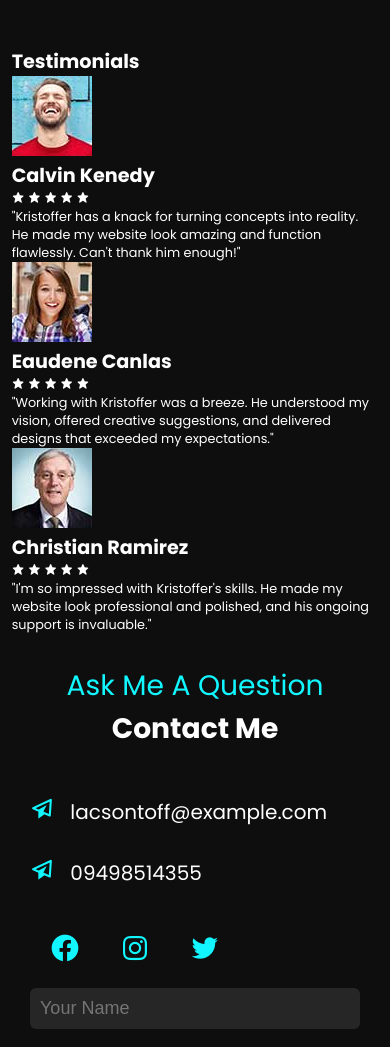
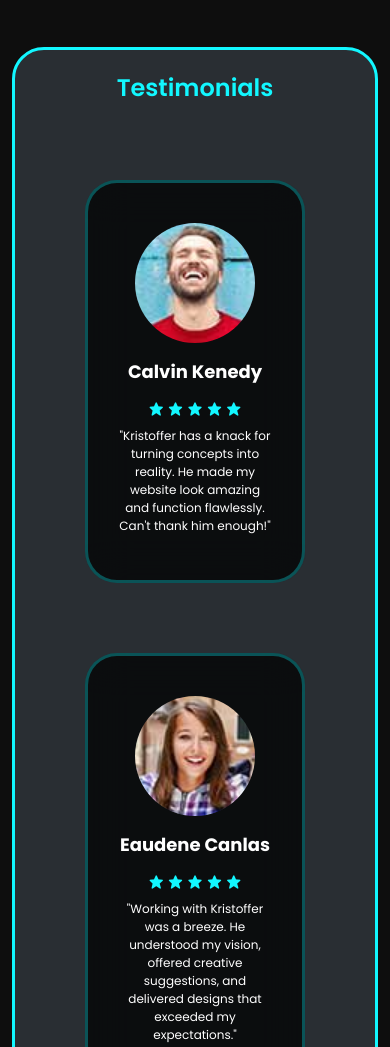
Before and after one commit to Kristoff29/Portfolio, a plain HTML site: page index.html in a window 390 px wide. Shown: the part 5717-6764 px from the top of the page. Drawn offline with nearby package versions, Linux system fonts and the light colour scheme; files whose address does not match are found by name.

Commit message:
Update style.css

```diff
--- a/style.css
+++ b/style.css
@@ -1344,3 +1344,237 @@ form input, form textarea{
       height: 30px;
   }
 }
+
+/* For testimonials */
+
+.testimonials {
+  background: var(--secon-bg-color);
+  border: 3px solid var(--hover-color); /* Add border */
+  border-radius: 32px;
+}
+
+.testimonials-box {
+  display: flex;
+  flex-direction: column;
+  align-items: center;
+  overflow-x: hidden; /* Add this line */
+}
+
+.testimonials-heading {
+  font-size: 52px;
+  font-weight: 600;
+  color: var(--hover-color);
+  margin-bottom: 5px;
+  margin-top: 50px;
+}
+
+.testimonials-box img {
+  width: 192px;
+  border-radius: 50%;
+  margin-top: 20px;
+}
+
+.wrapper {
+  display: flex;
+  flex-wrap: wrap;
+  justify-content: center; /* Center items horizontally */
+  align-items: flex-start; /* Align items at the top */
+  padding: 20px;
+  gap: 100px;
+  max-width: 1200px;
+  margin: 0 auto;
+}
+
+.testimonial-item {
+  background-color: rgba(0, 0, 0, 0.719);
+  backdrop-filter: blur(20px);
+  border: 3px solid rgba(8, 247, 255, 0.3);
+  border-radius: 32px;
+  padding: 30px;
+  cursor: pointer;
+  display: flex;
+  flex-direction: column;
+  justify-content: center;
+  align-items: center;
+  text-align: center;
+  color: white;
+  transition: 0.4s ease-in-out;
+  flex-wrap: wrap; /* Added for vertical alignment */
+}
+
+.testimonial-item:hover {
+  border: 3px solid var(--hover-color);
+  transform: translateY(-10px) scale(1.03);
+}
+
+.testimonial-item h2 {
+  font-size: 24px;
+  margin-bottom: 16px;
+  margin-top: 30px;
+}
+
+.testimonial-item p {
+  font-size: 16px;
+  margin-bottom: 24px;
+  max-width: 300px; /* Added for text wrapping */
+}
+
+#star {
+  color: var(--hover-color);
+  font-size: 24px;
+  margin-top: 6px;
+  margin-bottom: 16px;
+}
+
+@media (max-width: 768px) {
+  .testimonials-box {
+    overflow-x: hidden;
+  }
+
+  .testimonials-heading {
+    font-size: 36px;
+    margin-top: 30px;
+  }
+
+  .testimonials-box img {
+    width: 150px;
+    margin-top: 15px;
+  }
+
+  .wrapper {
+    display: grid;
+    grid-template-columns: repeat(auto-fit, minmax(250px, 1fr));
+    gap: 50px;
+    padding: 20px;
+    padding-bottom: 50px;
+  }
+
+  .testimonial-item {
+    padding: 20px;
+    border-radius: 20px;
+  }
+
+  .testimonial-item h2 {
+    font-size: 20px;
+    margin-top: 20px;
+  }
+
+  .testimonial-item p {
+    font-size: 14px;
+    margin-bottom: 20px;
+  }
+
+  #star {
+    font-size: 20px;
+    margin-bottom: 12px;
+  }
+}
+
+@media (max-width: 480px) {
+  .testimonials-heading {
+    font-size: 24px;
+    margin-top: 20px;
+  }
+
+  .testimonials-box img {
+    width: 120px;
+    margin-top: 10px;
+  }
+
+  .wrapper {
+    display: grid;
+    grid-template-columns: repeat(auto-fit, minmax(200px, 1fr));
+    gap: 30px;
+    padding: 15px;
+    padding-bottom: 30px;
+  }
+
+  .testimonial-item {
+    padding: 15px;
+    border-radius: 15px;
+  }
+
+  .testimonial-item h2 {
+    font-size: 18px;
+    margin-top: 15px;
+  }
+
+  .testimonial-item p {
+    font-size: 12px;
+    margin-bottom: 15px;
+  }
+
+  #star {
+    font-size: 16px;
+    margin-bottom: 10px;
+  }
+}
+
+.wrapper {
+  display: flex;
+  flex-wrap: wrap;
+  justify-content: center; /* Center items horizontally */
+  align-items: flex-start; /* Align items at the top */
+  padding: 70px;
+  gap: 70px;
+  max-width: 1200px;
+  margin: 0 auto;
+}
+
+.testimonial-item {
+  background-color: rgba(0, 0, 0, 0.719);
+  backdrop-filter: blur(20px);
+  border: 3px solid rgba(8, 247, 255, 0.3);
+  border-radius: 32px;
+  padding: 30px;
+  cursor: pointer;
+  text-align: center;
+  color: white;
+  transition: 0.4s ease-in-out;
+  flex: 1 1 calc(25% - 40px); /* Adjust width for responsiveness */
+  max-width: 300px; /* Limit max width for larger screens */
+}
+
+.testimonial-item h2 {
+  font-size: 24px;
+  margin-bottom: 16px;
+}
+
+.testimonial-item p {
+  font-size: 16px;
+  margin-bottom: 24px;
+}
+
+@media (max-width: 768px) {
+  .testimonial-item {
+    flex: 1 1 calc(50% - 40px); /* Adjust width for medium screens */
+    max-width: 400px; /* Limit max width for medium screens */
+  }
+
+  .testimonial-item h2 {
+    font-size: 20px; /* Adjust heading font size for medium screens */
+    margin-bottom: 12px; /* Adjust margin for medium screens */
+  }
+
+  .testimonial-item p {
+    font-size: 14px; /* Adjust paragraph font size for medium screens */
+    margin-bottom: 20px; /* Adjust margin for medium screens */
+  }
+}
+
+@media (max-width: 480px) {
+  .testimonial-item {
+    flex: 1 1 calc(100% - 40px); /* Full width for small screens */
+    max-width: 100%; /* Limit max width for small screens */
+  }
+
+  .testimonial-item h2 {
+    font-size: 18px; /* Adjust heading font size for small screens */
+    margin-bottom: 10px; /* Adjust margin for small screens */
+  }
+
+  .testimonial-item p {
+    font-size: 12px; /* Adjust paragraph font size for small screens */
+    margin-bottom: 15px; /* Adjust margin for small screens */
+  }
+}
```
